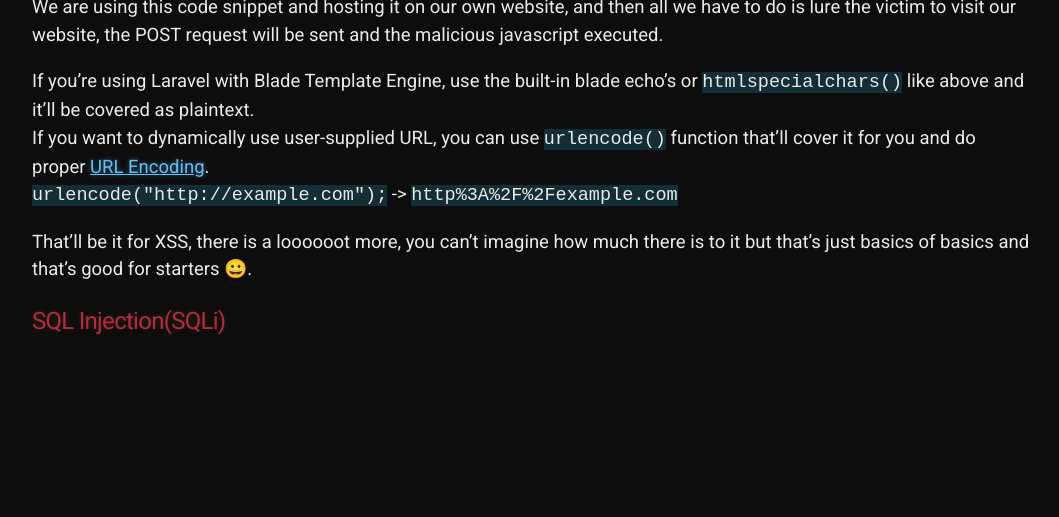
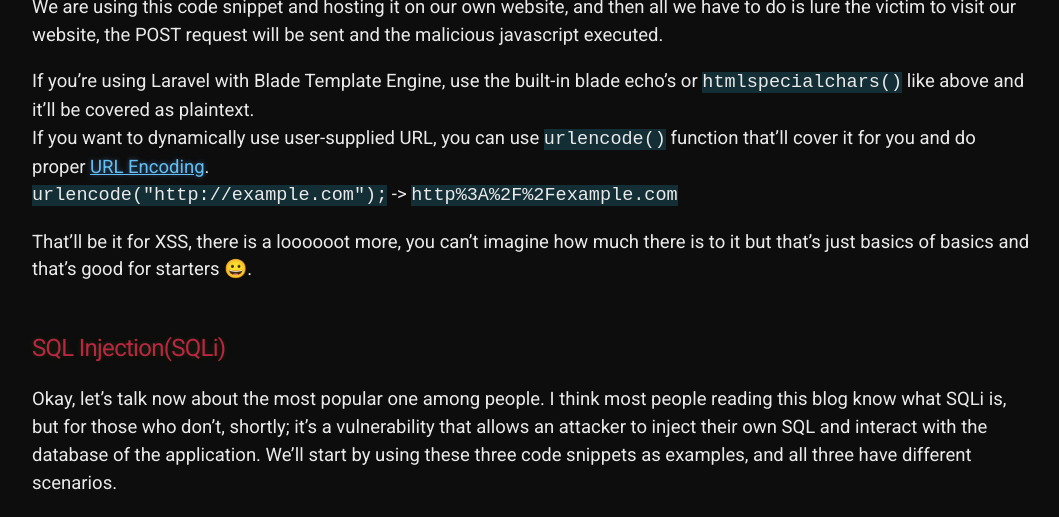
Before and after one commit to 20kilograma/blog, a Jekyll site: the page built from php-sec.md, in a window 1280 px wide and 900 px high, scrolled down 4883 px, cut to the strip 383-900 px from the top of the window. Shown: the whole strip, without its empty margins (108-1167 px from the left). Built offline with Jekyll 4.4.1, drawn with Linux system fonts in a browser that asks for light colours; some web fonts are replaced; our own code applies the rules of GitHub Pages for plain Markdown files; before the commit the page ends 5625 px from its top, so only the background shows below that.

Commit message:
Update php-sec.md

```diff
--- a/php-sec.md
+++ b/php-sec.md
@@ -107,5 +107,7 @@
 <code>urlencode("http:&#x2f;&#x2f;example.com");</code> -> <code>http%3A%2F%2Fexample.com</code> <br>
 
 That'll be it for XSS, there is a loooooot more, you can't imagine how much there is to it but that's just basics of basics and that's good for starters 😀.
-<br>
+<br><br>
 ## SQL Injection(SQLi)
+
+Okay, let's talk now about the most popular one among people. I think most people reading this blog know what SQLi is, but for those who don't, shortly; it's a vulnerability that allows an attacker to inject their own SQL and interact with the database of the application. We'll start by using these three code snippets as examples, and all three have different scenarios.
```
